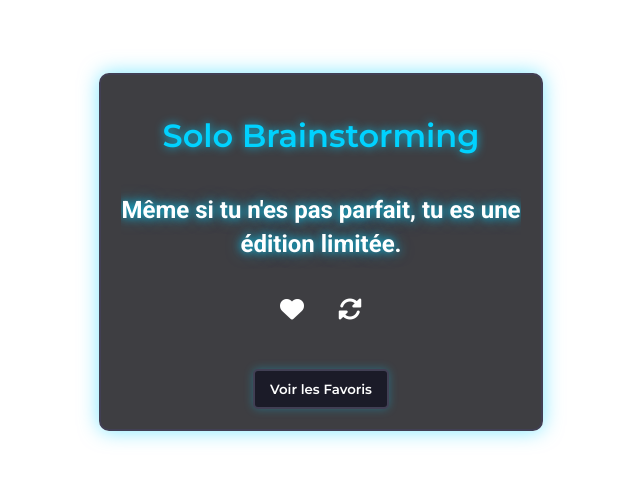
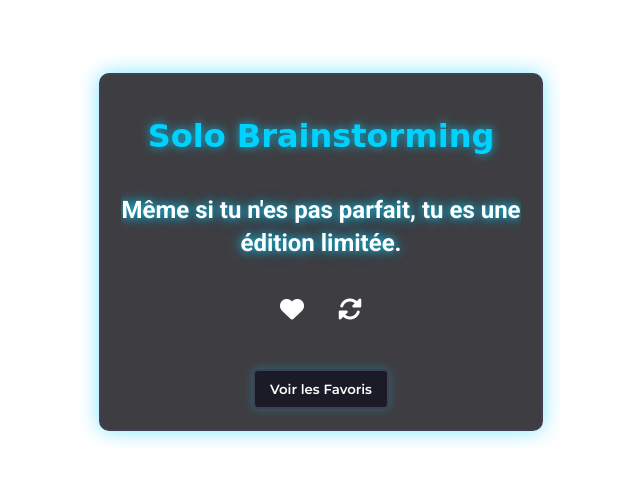
Before and after one commit to Anovar456/citation-, a plain HTML site: page index.html in a window 1280 px wide. Shown: the part 148-630 px from the top of the page, without its empty margins (319-959 px from the left). Drawn offline with Linux system fonts and the light colour scheme.

Commit message:
Update index.html

```diff
--- a/index.html
+++ b/index.html
@@ -38,7 +38,7 @@
         }
 
         h1 {
-            font-family: 'Montserrat', sans-serif;
+            font-family: 'Bebas Neue', cursive;
             color: #00d2ff;
             text-shadow: 0 0 10px rgba(0, 210, 255, 0.8);
             margin-bottom: 15px;
```
